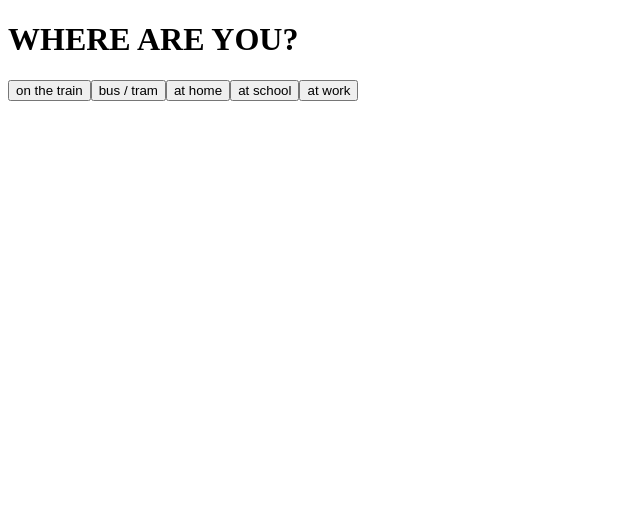
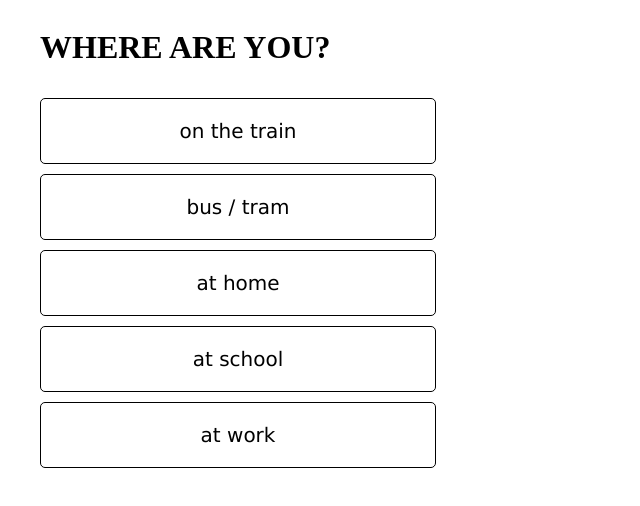
Before and after one commit to lhaeller/modeswitch, a plain HTML site: page docs/index.html in a window 1280 px wide. Shown: the whole page, without its empty margins (0-640 px from the left). Drawn offline with Linux system fonts and the light colour scheme.

Commit message:
improved design

```diff
--- a/docs/app/app.js
+++ b/docs/app/app.js
@@ -321,12 +321,6 @@ class Model{
 
     loadActivities(){
 
-        // {location:"buslike",state:"restless",options:[
-        //     {maintext:"internet culture",subtext:"reddit",nameLinkedCards:["reddit"]},
-        //     {maintext:"informative podcast",subtext:"",nameLinkedCards:[]},
-        //     {maintext:"learn",subtext:"read, load anki, test anki",nameLinkedCards:["best for studies selection"]}
-        // ]}
-
         let combinations = new Map();
 
         this.activities.forEach(element => {
@@ -359,7 +353,6 @@ class Model{
     }
 
     loadLinkedCards(){
-        /**{uniqueName:"SpotifyElectroVaporwave", domain:"Spotify", description:"Vaporwave",link:"https://open.spotify.com/playlist/2nWMkr2HwC6nfSBkN8Dg9Z"}*/
 
         let cards = new Map();
 
@@ -450,12 +443,12 @@ class View{
     showLinkedCards(linkedCards){
 
         let html = '';
-        html += `<h1>Do One</h1>`;
+        html += `<h1>Choose A Link</h1>`;
 
 
         linkedCards.forEach(card => {
 
-            html += `<a href="${card.link}"><div value='${card.nameLinkedCards}' class='linked-card' id='${card.unqiueName}'>${card.description}
+            html += `<a class='linked-card' href="${card.link}" id='${card.unqiueName}'><div>${card.description}
             <br><span class="domain-field">${card.domain}</span>
             </div></a>`;
         });
--- a/docs/index.html
+++ b/docs/index.html
@@ -8,7 +8,7 @@
 </head>
 <body>
 
-	<div id='container'></div>
+	<div id='container' class="container"></div>
 
 </body>
 </html>
--- a/docs/style/style.css
+++ b/docs/style/style.css
@@ -1,7 +1,29 @@
-.linked-card{
-    border: 2px solid black;
+.container{
+    display: flex;
+    flex-direction: column;
+    margin: auto 2em;
+
 }
 
 .domain-field{
-    border: 2px solid green;
+    border: 2px solid #000;
+    background-color: #000;
+    color: #fff;
+    font-size: 10px;
 }
+
+.answer-button, .linked-card, .option{
+    border: 1px solid black;
+    border-radius: 5px;
+    background-color: #fff;
+    color: #000;
+    padding: 1em;
+    margin-top: 10px;
+    font-size: 20px;
+    font-family: Verdana;
+    width: 33%;
+}
+
+a {
+    text-decoration: none;
+}
```
